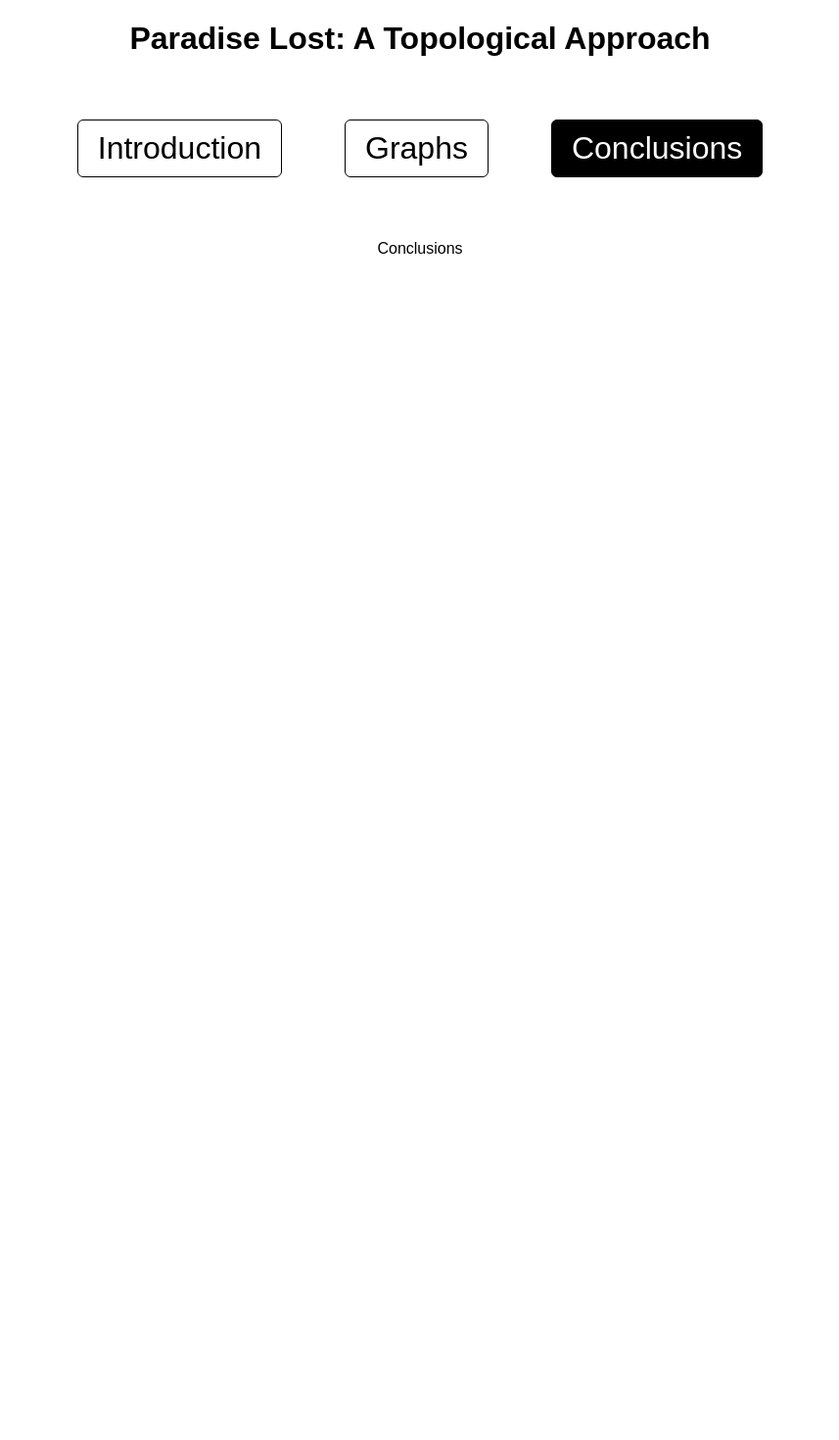
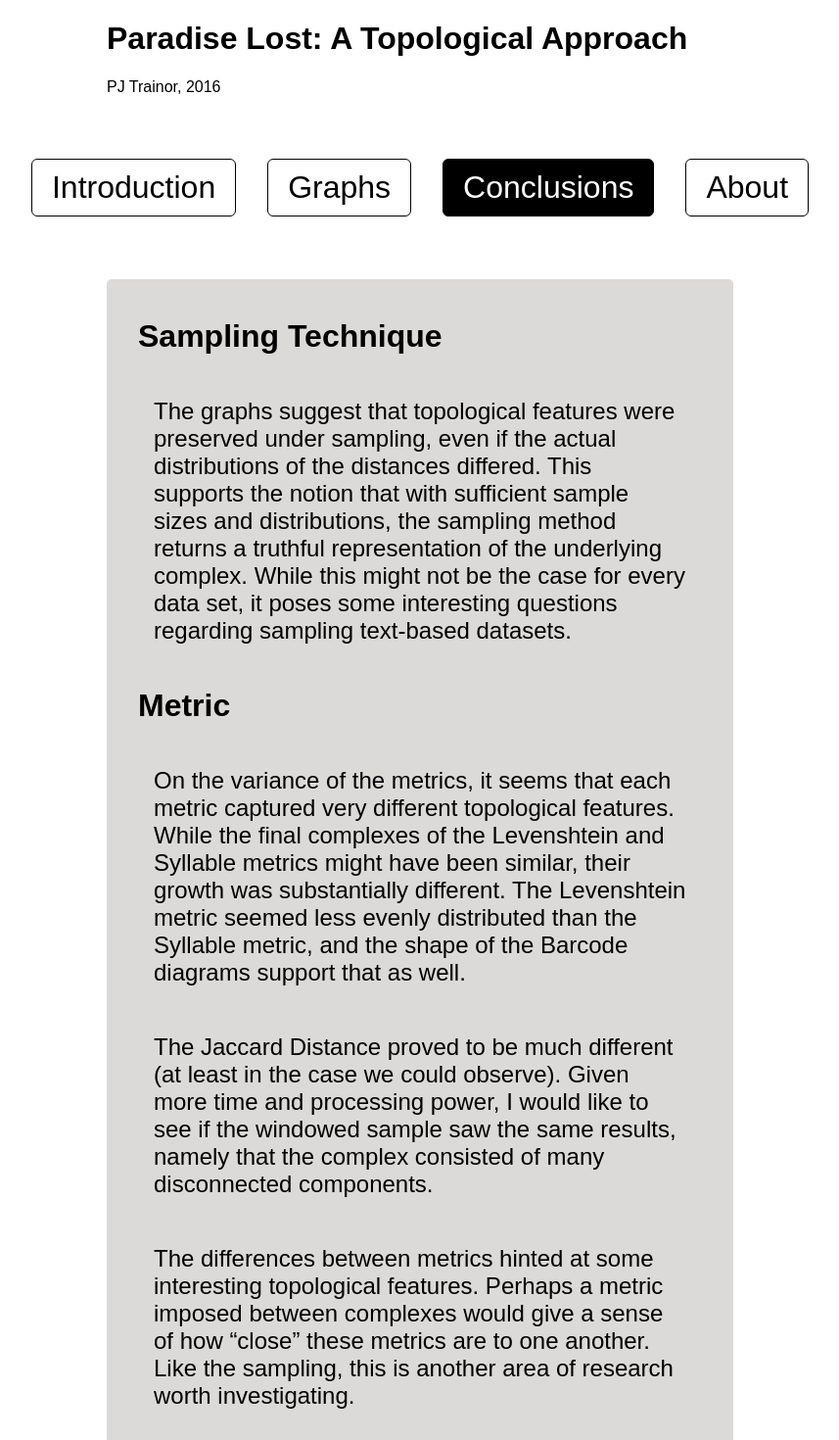
Before and after one commit to Bhanditz/paradise-lost-webpage, a React (Create React App) app: page /conclusions in a window 1280 px wide. Shown: the top 1470 px of the page at 98% size, without its empty margins (211-1068 px from the left). Before the commit the page ends 800 px from the top, so only its background shows below. Built offline with nearby package versions, Linux system fonts and the light colour scheme.

Commit message:
added text and styles

```diff
--- a/package.json
+++ b/package.json
@@ -2,6 +2,7 @@
   "name": "paradise-lost-webpage",
   "version": "0.1.0",
   "private": true,
+  "homepage": "http://trainorpj.github.io/paradise-lost-webpage",
   "dependencies": {
     "axios": "^0.16.1",
     "d3-array": "^1.2.0",
--- a/src/App.js
+++ b/src/App.js
@@ -1,24 +1,44 @@
 import React, {Component} from 'react';
 import {Route} from 'react-router-dom';
+import styled from 'styled-components';
 import ResultsViewContainer from './components/ResultsViewContainer';
 import IntroPage from './components/IntroPage';
 import ConclusionsPage from './components/ConclusionsPage';
+import AboutPage from './components/AboutPage';
 import TopNav from './components/TopNav';
 import {PAGES} from './constants';
-import './App.css';
+// import './App.css';
+
+const TitleCard = styled.div`
+  width: 50%;
+  margin: 0 auto;
+
+  h1 {
+    text-align: left;
+  }
+
+  p {
+    text-align: left;
+    font-size: 1em;
+  }
+`;
 
 class App extends Component {
   render() {
     const currentPath = this.props.location.pathname;
     return (
       <div className={'App'}>
-        <h1>Paradise Lost: A Topological Approach</h1>
+        <TitleCard>
+          <h1>Paradise Lost: A Topological Approach</h1>
+          <p>PJ Trainor, 2016</p>
+        </TitleCard>
 
         <TopNav items={PAGES} current={currentPath} />
 
-        <Route exact path="/introduction" component={IntroPage} />
+        <Route path="/introduction" component={IntroPage} />
         <Route path="/conclusions" component={ConclusionsPage} />
         <Route path="/graphs" component={ResultsViewContainer} />
+        <Route path="/about" component={AboutPage} />
 
       </div>
     );
--- /dev/null
+++ b/src/components/AboutPage.js
@@ -0,0 +1,54 @@
+import React from 'react';
+import styled from 'styled-components';
+
+const AboutBin = styled.div`
+  background-color: #dcd9d9;
+  border-radius: 5px;
+  width: 50%;
+  margin: 0 auto;
+  margin-bottom: 3em;
+  padding: 0.5em 0em;
+`;
+
+const AboutEntry = styled.div`
+  h3 {
+    font-size: 2em;
+    padding: 0em 1em;
+    text-align: left;
+  }
+
+  p {
+    font-size: 1.5em;
+    padding: 0.5em 2em;
+    text-align: left;
+  }
+`;
+
+const AboutPage = () => (
+  <AboutBin>
+    <AboutEntry>
+      <h3>Sources</h3>
+      <p>
+        Milton, John. (1867). Paradise Lost. Urbana, Illinois: Project Gutenberg. Retrieved February 21, 2017, from
+        {' '}
+        <a href="http://www.gutenberg.org/ebooks/26">
+          www.gutenberg.org/ebooks/26
+        </a>
+        .
+      </p>
+    </AboutEntry>
+    <AboutEntry>
+      <h3>Resources</h3>
+      <p>
+        <a href="http://people.maths.ox.ac.uk/nanda/perseus/">Perseus</a>
+        , a persistent homology library for Python
+      </p>
+      <p>
+        <a href="http://www.nltk.org/">NLTK</a>
+        , the Natural Language Toolkit, for Python
+      </p>
+    </AboutEntry>
+  </AboutBin>
+);
+
+export default AboutPage;
--- a/src/components/ConclusionsPage.js
+++ b/src/components/ConclusionsPage.js
@@ -1,10 +1,57 @@
 import React from 'react';
+import styled from 'styled-components';
+
+const ConclusionsBin = styled.div`
+  background-color: #dcd9d9;
+  border-radius: 5px;
+  width: 50%;
+  margin: 0 auto;
+  margin-bottom: 3em;
+  padding: 0.5em 0em;
+`;
+
+const ConclusionEntry = styled.div`
+  h3 {
+    font-size: 2em;
+    padding: 0em 1em;
+    text-align: left;
+  }
+
+  p {
+    font-size: 1.5em;
+    padding: 0.5em 2em;
+    text-align: left;
+  }
+`;
 
 const ConclusionsPage = props => {
   return (
-    <div>
-      Conclusions
-    </div>
+    <ConclusionsBin>
+      <ConclusionEntry>
+        <h3>Sampling Technique</h3>
+        <p>
+          {`The graphs suggest that topological features were preserved under sampling, even if the actual distributions of the distances differed.  This supports the notion that with sufficient sample sizes and distributions, the sampling method returns a truthful representation of the underlying complex.  While this might not be the case for every data set, it poses some interesting questions regarding sampling text-based datasets.`}
+        </p>
+      </ConclusionEntry>
+      <ConclusionEntry>
+        <h3>Metric</h3>
+        <p>
+          {`On the variance of the metrics, it seems that each metric captured very different topological features.  While the final complexes of the Levenshtein and Syllable metrics might have been similar, their growth was substantially different.  The Levenshtein metric seemed less evenly distributed than the Syllable metric, and the shape of the Barcode diagrams support that as well.`}
+        </p>
+        <p>
+          {`The Jaccard Distance proved to be much different (at least in the case we could observe).  Given more time and processing power, I would like to see if the windowed sample saw the same results, namely that the complex consisted of many disconnected components.`}
+        </p>
+        <p>
+          {`The differences between metrics hinted at some interesting topological features.  Perhaps a metric imposed between complexes would give a sense of how “close” these metrics are to one another.  Like the sampling, this is another area of research worth investigating.`}
+        </p>
+      </ConclusionEntry>
+      <ConclusionEntry>
+        <h3>Sumary</h3>
+        <p>
+          {`Overall, the analysis showed that TDA can enrich NLP analysis.  Topological tools can expose patterns one might not see otherwise, which could help support more sophisticated methods in NLP.  When dealing with such nebulous data, it is important to consider many approaches.  Multiple perspectives enrich exploration of complicated datasets, and lead to inquiries beyond the original analysis.`}
+        </p>
+      </ConclusionEntry>
+    </ConclusionsBin>
   );
 };
 
--- a/src/components/IntroPage.js
+++ b/src/components/IntroPage.js
@@ -1,10 +1,46 @@
 import React from 'react';
+import styled from 'styled-components';
+
+const IntroBin = styled.div`
+  background-color: #dcd9d9;
+  border-radius: 5px;
+  width: 50%;
+  margin: 0 auto;
+  padding: 0.5em 0em;
+
+  p {
+    font-size: 1.5em;
+    padding: 0.5em 1em;
+    text-align: left;
+  }
+`;
 
 const IntroPage = props => {
   return (
-    <div>
-      Intro
-    </div>
+    <IntroBin>
+      <p>
+        {`Topological Data Analysis (TDA) provides powerful tools for exploring and characterizing high-dimensional data.  Natural Language Processing (NLP) incorporates statistical methods and linguistic analysis to turn written (and spoken) documents into datasets.  This project seeks to wed the two, using methods in NLP to construct a dataset, and then leveraging TDA to characterize that dataset.`}
+      </p>
+      <p>
+        {`This project shall explore Paradise Lost (1867), John Milton’s legendary poem, telling the story of The Fall of Man.  The poem is of substantial linguistic importance, acting as a seminal work in the canon of English language and literature.  Of course, like all epic poems, Paradise Lost is tremendous in length and content.  It is so long, that I could not feasibly process it in its entirety, so I turned to sampling.`}
+      </p>
+      <p>
+        {`I chose to break the poem up into stanzas, figuring that taking chapters would be too broad and individual lines too granular.  TDA works by comparing the “distance” between pairs of points in one’s dataset, where “distance” is determined by any metric on that space.  NLP has many metrics, several of which I impose on our datasets.  If I were to used the whole dataset, I would have to find distances between every single pair of stanzas, which comes out to an very large number.  Thus, sampling is necessary.`}
+        {' '}
+      </p>
+      <p>
+        {`    In the context of TDA, sampling raises some interesting question.  Like always, one would hope that a sample is representative of the underlying population, but in topology, it brings into play the notions of homeomorphism and simplicial maps.  In other words, could one characterize the maps between samples to derive more topological properties of the space?  I shall explore this qualitatively in the upcoming analysis, although it hints at an areas of research in TDA.`}
+        {' '}
+      </p>
+      <p>
+        {`    Could the same be said about different metrics?  Could one infer topological properties when comparing two complexes formed under different metrics?  While one would hope different sampling techniques would not change our results drastically, that’s not a reasonable expectation for different metrics.  This project will also compare how our results differ between metrics.`}
+        {' '}
+      </p>
+      <p>
+        {`  Ultimately, this analysis will consist of several smaller analyses.  With two sampling techniques, and three metrics put on each sample, there’s a decent amount of ground to cover (note that one sampler/metric pair was too unusable for storage reasons).  Each analysis will have a Barcode Diagram, a commonly used graph in TDA.  However, there will not be any Persistence Diagrams, as all the cycles in these datasets were born at the same time (an interesting property).  Instead, various interpretations of the distribution of the dataset are provided, which, when coupled with the Barcode diagram, will shed some light on what form the data takes.`}
+        {' '}
+      </p>
+    </IntroBin>
   );
 };
 
--- a/src/components/NavBar.js
+++ b/src/components/NavBar.js
@@ -8,6 +8,7 @@ const NavWrapper = styled.div`
 
   .label {
     width: 20%;
+    text-align: center;
   }
 
 `;
--- a/src/components/NavButton.js
+++ b/src/components/NavButton.js
@@ -2,7 +2,7 @@ import styled from 'styled-components';
 
 const NavButton = styled.button`
   border: 1px solid black;
-  margin: 0em 1em;
+  margin: 0em 0.5em;
   font-size: ${props => (props.top ? '2em' : '1em')};
   color: ${props => (props.selected ? 'white' : 'black')};
   background-color: ${props => (props.selected ? 'black' : 'white')};
--- a/src/components/TopNav.js
+++ b/src/components/TopNav.js
@@ -4,6 +4,7 @@ import styled from 'styled-components';
 import NavButton from './NavButton';
 
 const TopNavWrapper = styled.div`
+  text-align: center;
   margin: 4em;
 `;
 
--- a/src/constants.js
+++ b/src/constants.js
@@ -35,6 +35,7 @@ export const PAGES = [
   {displayName: 'Introduction', selector: 'introduction'},
   {displayName: 'Graphs', selector: 'graphs'},
   {displayName: 'Conclusions', selector: 'conclusions'},
+  {displayName: 'About', selector: 'about'},
 ];
 
 export const EXPLAIN = {
@@ -45,10 +46,10 @@ export const EXPLAIN = {
   metrics: {
     editDistance: `Also known as the "edit distance," the Levenshtein metric determines the difference in letters between two stanzas.  Basically, between two stanzas, we ask how each character (including spaces) differ; 0 if they're the same, 1 if they're different.\nThis metric finds use in spellcheck software, as misspellings should have relatively small "edit distances."`,
     jaccardDistance: `How might one measure word usage?  The Jaccard Distance, which has applications far beyond NLP, gives an idea of how stanzas differ by their word content.\nFor two stanzas, count the words that appear in either one (don't double-count words).  Then count the words that appear in both stanzas.  Divide the second number by the first, and that represents the Jaccard Distance.`,
-    syllableDistance: `How might one measure "rhythm" or "flow" in a stanza?  This metric counts the number of syllables in two stanza, divides each by the number of lines in the stanzas, and subtracts the two averages.  While rudimentary, I treated it as a first-step in creating a phoentically-based metric.`,
+    syllableDistance: `How might one measure "rhythm" or "flow" in a stanza?  This metric counts the number of syllables in two stanza, divides each by the number of lines in the stanzas, and subtracts the two averages.  While rudimentary, I treated it as a first-step in creating a phonetically-based metric.`,
   },
   graphs: {
-    // persistence: 'This view contains the same information as the Barcode Diagram, but puts it in a different format.  A Persitence Diagram plots the "birth" of topological features against their "death," if they do die off.  As one increases the error threshold, different features are born and die.  The perpendicular distance between each point and the diagonal line indicate the persistence of that feature.',
+    // persistence: 'This view contains the same information as the Barcode Diagram, but puts it in a different format.  A Persistence Diagram plots the "birth" of topological features against their "death," if they do die off.  As one increases the error threshold, different features are born and die.  The perpendicular distance between each point and the diagonal line indicate the persistence of that feature.',
     barcode: 'The standard graph for TDA, the BarCode Diagram shows how different features come and go as one increases the error threshold about the data points.  Each bar corresponds to a topological feature that appeared at the threshold.  Longer bars suggest the existence of a persistent feature, while shorter ones are more likely noise.',
     matrix: 'The matrix representation presents the data in its rawest form, as a distribution of the sampled points under the given metric.  While there are too many points to make sense of the diagram, this view gives some indication of a distribution.\nNote that boxes appear in no particular order, however boxes immediately to the north, south, east, and west of a box are correlated.',
     histogram: `This graph gives an idea of how the distances between stanzas are distributed.  This histogram shows the frequency at which various distances appear.  Note that this reveals no information about the actual distance between stanzas, but it does give us a sense of what a general distribution looks like.`,
--- a/src/css/graphPage.css
+++ b/src/css/graphPage.css
@@ -3,7 +3,7 @@
   margin-bottom: 2em;
   display: grid;
   grid-template-columns: 1fr 10px 1fr;
-  grid-template-rows: 900px;
+  grid-template-rows: 800px;
   grid-template-areas:
     "controls . info"
 }
--- a/src/text/analysis.js
+++ b/src/text/analysis.js
@@ -6,7 +6,7 @@ export const ANALYSIS = {
   },
   weightedSample: {
     editDistance: `The Barcode, histogram, and matrix are not much different from that of the window sample.  This gives evidence that under this metric, sampling technique does not matter, and either way of sampling is truthful to the underlying complex.`,
-    jaccardDistance: `These graphs show something we haven't seen before.  The Barcode diagram looks unintelligible, with every feature being persistent.  While this seems nonsensical, the histogram and matrix show us why this might be the case: the stanzas are simply very far apart from one another in this metric.\nThis suggets that two stanzas generally don't contain the same words, which is reasonable.  This might inspire a more comprehensive analysis of the words used in the poem.  One would have to use more sophisticated methods in NLP, but this seems like a decent start.`,
+    jaccardDistance: `These graphs show something we haven't seen before.  The Barcode diagram looks unintelligible, with every feature being persistent.  While this seems nonsensical, the histogram and matrix show us why this might be the case: the stanzas are simply very far apart from one another in this metric.\nThis suggests that two stanzas generally don't contain the same words, which is reasonable.  This might inspire a more comprehensive analysis of the words used in the poem.  One would have to use more sophisticated methods in NLP, but this seems like a decent start.`,
     syllableDistance: `This differs significantly from the windowed sample.  The difference is most visible in the matrix, where we see one very dark line, compared to a rather evenly-distributed matrix in the window sample.  This indicates that one stanza in the sample is much different than the others.\nTo investigate further, one could take a different sample or a larger sample, or even take a sample of the poem without that stanza.  This stanza may very well be an outlier, which is worth looking into.`,
   },
 };
```
Also changed, not shown: 2 other files (tests, documents, lock files or other folders).
